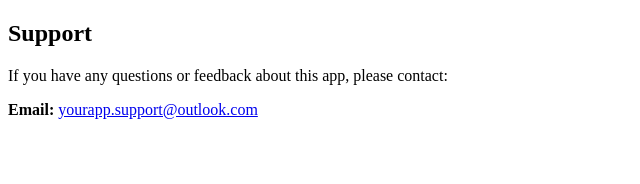
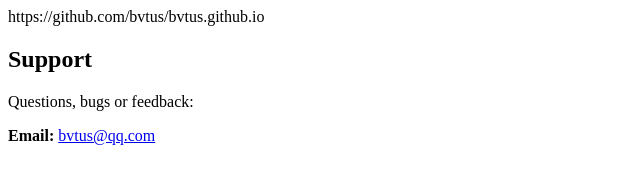
Before and after one commit to bvtus/bvtus.github.io, a plain HTML site: page index.html in a window 1280 px wide. Shown: the whole page, without its empty margins (0-640 px from the left). Drawn offline with Linux system fonts and the light colour scheme.

Commit message:
Update index.html

```diff
--- a/index.html
+++ b/index.html
@@ -4,16 +4,15 @@
   <meta charset="UTF-8">
   <title>Support</title>
 </head>
-<body>
+<body>https://github.com/bvtus/bvtus.github.io
   <h2>Support</h2>
   <p>
-    If you have any questions or feedback about this app,
-    please contact:
+    Questions, bugs or feedback:
   </p>
   <p>
     <strong>Email:</strong>
-    <a href="mailto:yourapp.support@outlook.com">
-      yourapp.support@outlook.com
+    <a href="mailto:bvtus@qq.com">
+      bvtus@qq.com
     </a>
   </p>
 </body>
```
